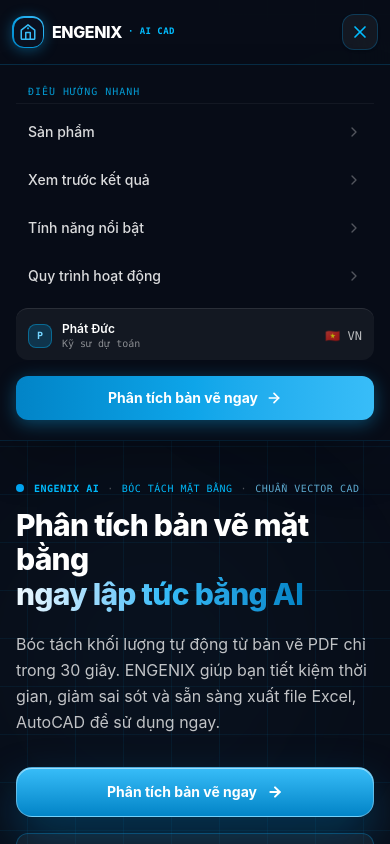
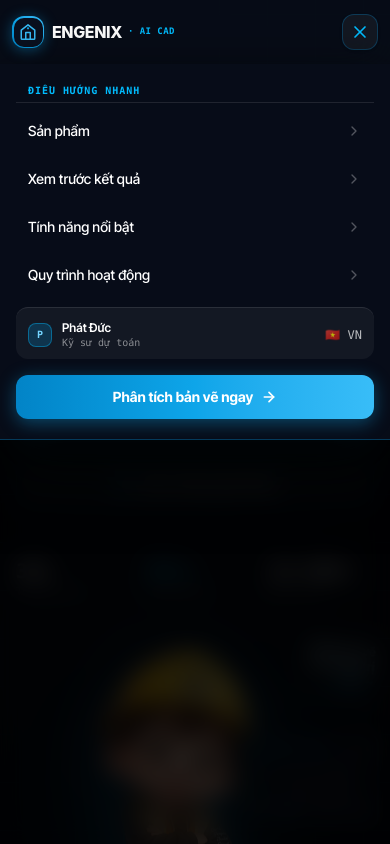
Before and after one commit to denis2k4-ngyn/denis-ngyn-v2, a React (Vite) app: page / in a window 390 px wide. Both pictures are taken after a click on the button "Toggle navigation menu". Shown: the top 844 px of the page. Built offline with nearby package versions, Linux system fonts and the light colour scheme.

Commit message:
feat(ui): prevent background scrolling when mobile menu is open
Add scroll locking to the document body while the mobile navigation drawer is active to improve UX.

```diff
--- a/src/components/landing/LandingHeader.tsx
+++ b/src/components/landing/LandingHeader.tsx
@@ -1,4 +1,5 @@
-import React, { useState } from 'react';
+import React, { useState, useEffect } from 'react';
+import { createPortal } from 'react-dom';
 import { ChevronDown, ArrowRight, Menu, X } from 'lucide-react';
 
 interface LandingHeaderProps {
@@ -13,6 +14,18 @@
 }) => {
   const [mobileMenuOpen, setMobileMenuOpen] = useState(false);
   const [activeNav, setActiveNav] = useState('Sản phẩm');
+
+  // Prevent background scrolling while mobile navigation menu is open
+  useEffect(() => {
+    if (mobileMenuOpen) {
+      document.body.style.overflow = 'hidden';
+    } else {
+      document.body.style.overflow = '';
+    }
+    return () => {
+      document.body.style.overflow = '';
+    };
+  }, [mobileMenuOpen]);
 
   const navItems = [
     { name: 'Sản phẩm', href: '#hero' },
@@ -118,10 +131,19 @@
         </div>
       </div>
 
-      {/* Mobile Drawer Navigation Menu */}
-      {mobileMenuOpen && (
-        <div className="lg:hidden border-t border-sky-500/20 bg-[#080d18]/98 backdrop-blur-2xl px-4 py-5 flex flex-col gap-2 text-sm text-white/85 shadow-2xl animate-in fade-in slide-in-from-top-2 duration-200">
-          <div className="text-[10px] font-mono uppercase tracking-widest text-sky-400/80 px-3 pb-1 border-b border-white/5">
+      {/* Mobile Drawer & Backdrop Overlay via React Portal directly into body */}
+      {mobileMenuOpen && typeof document !== 'undefined' && createPortal(
+        <div className="lg:hidden">
+          {/* 1. Backdrop Scrim Overlay: Phủ mờ tối toàn bộ phần màn hình phía dưới */}
+          <div
+            onClick={() => setMobileMenuOpen(false)}
+            className="fixed inset-0 top-16 sm:top-18 bg-black/85 backdrop-blur-md z-40 transition-opacity duration-200"
+            aria-hidden="true"
+          />
+
+          {/* 2. Floating Menu Drawer: Nền tối đặc 100% Solid Dark, hoàn toàn không xuyên thấu chữ phía sau */}
+          <div className="fixed top-16 sm:top-18 left-0 right-0 z-50 bg-[#070c18] border-b border-sky-500/30 px-4 py-5 flex flex-col gap-2 text-sm text-white shadow-[0_25px_60px_rgba(0,0,0,0.95)] animate-in fade-in slide-in-from-top-2 duration-200">
+            <div className="text-[10px] font-mono uppercase tracking-widest text-sky-400 font-bold px-3 pb-1 border-b border-white/10">
               ĐIỀU HƯỚNG NHANH
             </div>
 
@@ -185,6 +207,8 @@
               </button>
             </div>
           </div>
+        </div>,
+        document.body
       )}
     </header>
   );
```
Lines whose indentation alone changed are shown as unchanged.
